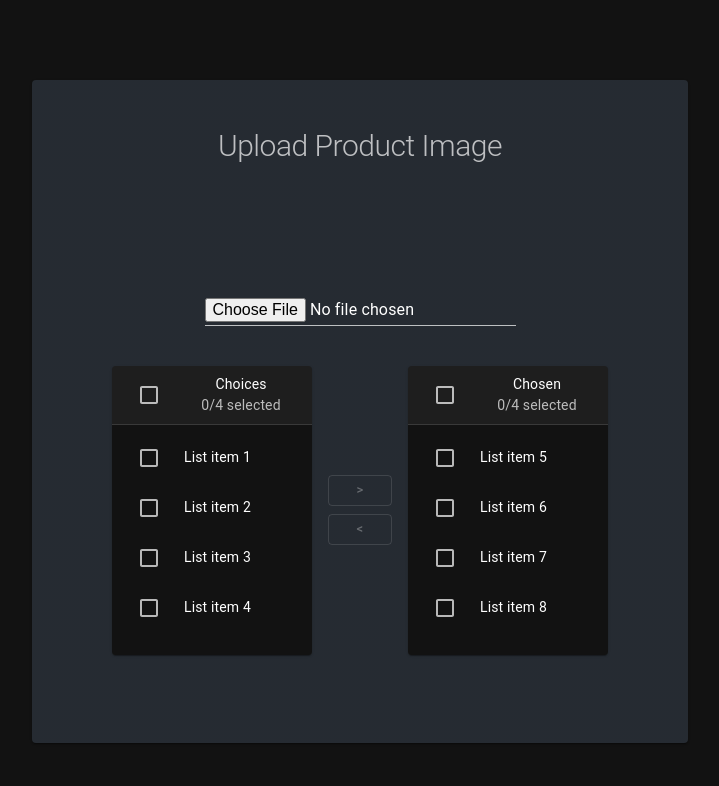
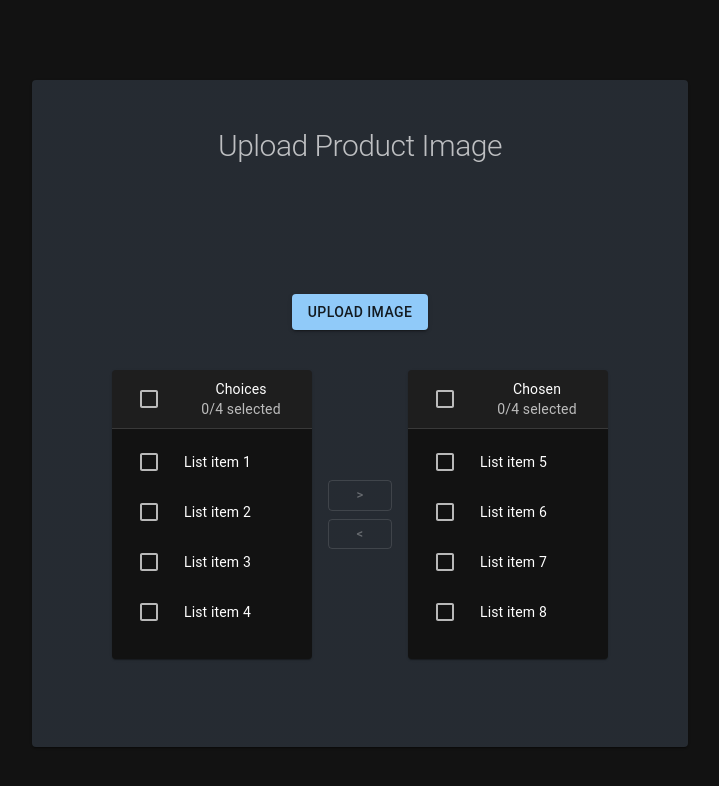
Before and after one commit to ZydrunasN/ImageAnalyzer, a React (Create React App) app in the folder frontend/: page / in a window 1280 px wide. Shown: the top 786 px of the page, without its empty margins (280-999 px from the left). Built offline with nearby package versions, Linux system fonts and the light colour scheme.

Commit message:
[Front-End][Refactor] Changed button

```diff
--- a/frontend/src/components/ImageUploader.js
+++ b/frontend/src/components/ImageUploader.js
@@ -1,6 +1,20 @@
 import React, {useState} from 'react';
-import {Box, Input} from "@mui/material";
+import {Box, styled} from "@mui/material";
 import {UploadFilesService} from "../services/UploadFileService";
+import Button from "@mui/material/Button";
+
+
+const VisuallyHiddenInput = styled('input')({
+    clip: 'rect(0 0 0 0)',
+    clipPath: 'inset(50%)',
+    height: 1,
+    overflow: 'hidden',
+    position: 'absolute',
+    bottom: 0,
+    left: 0,
+    whiteSpace: 'nowrap',
+    width: 1,
+});
 
 export const ImageUploader = () => {
     const [image, setImage] = useState(null);
@@ -18,7 +32,15 @@ export const ImageUploader = () => {
         <div>
             <div>{image && <img src={image} alt="image" width={300}/>}</div>
             <Box sx={{pb:5}}></Box>
-            <Input type="file" accept={"image/png"} onChange={handleFileInput}/>
+            <Button
+                component="label"
+                role={undefined}
+                variant="contained"
+                tabIndex={-1}
+            >
+                Upload Image
+                <VisuallyHiddenInput type="file" accept={"image/png,image/jpeg"} onChange={handleFileInput}/>
+            </Button>
             <Box sx={{pb:5}}></Box>
         </div>
     );
```
